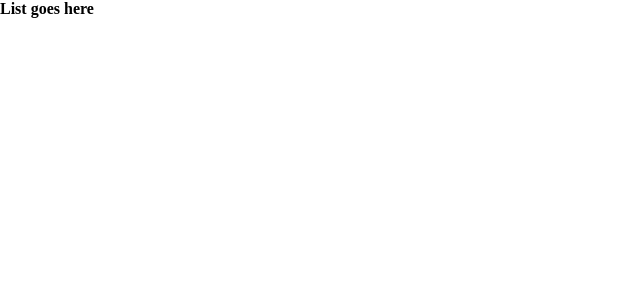
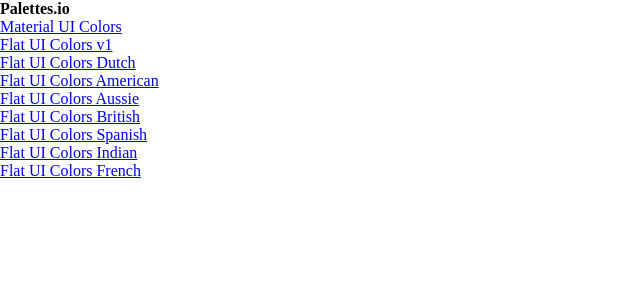
Before and after one commit to v-poghosyan/palettes, a React (Create React App) app: page / in a window 1280 px wide. Shown: the top 300 px of the page, without its empty margins (0-640 px from the left). Built offline with nearby package versions, Linux system fonts and the light colour scheme.

Commit message:
Added PaletteList landing page and Link components

```diff
--- a/src/App.js
+++ b/src/App.js
@@ -1,5 +1,6 @@
 import React, { Component } from 'react';
 import {Route, Switch} from 'react-router-dom';
+import PaletteList from './PaletteList';
 import Palette from './Palette';
 import seedPalettes from './seedPalettes'; /* Default palettes */
 import {generatePalette} from './colorHelpers';
@@ -16,7 +17,7 @@
         <Route
           exact
           path="/"
-          render={() => <h1>List goes here</h1>}
+          render={() => <PaletteList palettes={seedPalettes}/>}
         />
         {/* Lines 26-27: Get starter palette based on the URL id, then generate new palette (with levels and formats). */}
         {/* Then pass it in as the palette prop to the component */}
--- a/src/Navbar.css
+++ b/src/Navbar.css
@@ -23,6 +23,7 @@
   height: 100%;
 }
 
+/* styling anchors works with react Link components since the latter are anchors under the hood */
 .Navbar-logo a {
   text-decoration: none;
   color: #556e7d;
--- a/src/Navbar.js
+++ b/src/Navbar.js
@@ -1,4 +1,5 @@
 import React, { Component } from 'react';
+import {Link} from 'react-router-dom';
 import Select from '@material-ui/core/Select';
 import MenuItem from '@material-ui/core/MenuItem';
 import Snackbar from '@material-ui/core/Snackbar';
@@ -39,7 +40,7 @@
       <nav className="Navbar">
         {/* Logo */}
         <div className="Navbar-logo">
-          <a href="/">Palettes.io</a>
+          <Link to="/">Palettes.io</Link>
         </div>
         {/* Color Level Slider - using rc-slider */}
         <div className="Slider-wrapper">
--- a/src/Palette.js
+++ b/src/Palette.js
@@ -5,10 +5,12 @@
 
 class Palette extends Component {
 
+  /* Props received : { palette: {a full palette generated by generatePalettes() helper method for a given seed palette} } */
+
   constructor(props) {
     super(props);
     this.state = {
-      sliderValue : 400, /* Slider value corresponds to the color levels */
+      sliderValue : 500, /* Slider value corresponds to the color levels */
       format: 'hex' /* Color format */
     }
     this.changeLevel = this.changeLevel.bind(this);
--- /dev/null
+++ b/src/PaletteList.js
@@ -0,0 +1,24 @@
+import React, { Component } from 'react';
+import {Link} from 'react-router-dom';
+
+class PaletteList extends Component {
+
+  /* Props received : { palettes: [the seed palettes]} } */
+
+  render() {
+
+    const {palettes} = this.props; /* Extracting prop */
+
+    return(
+      <div className="PaletteList">
+        <h1>Palettes.io</h1>
+        {palettes.map(
+          (palette) => (<p><Link to={`/palette/${palette.id}`}>{palette.paletteName}</Link></p>))}
+      </div>
+    );
+
+  }
+
+}
+
+export default PaletteList;
```
